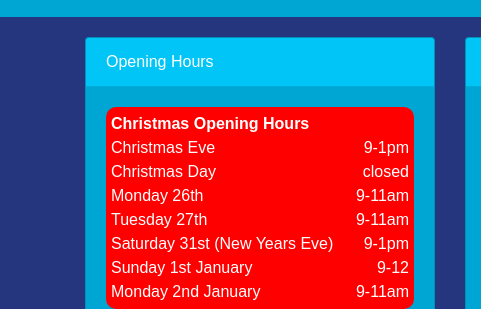
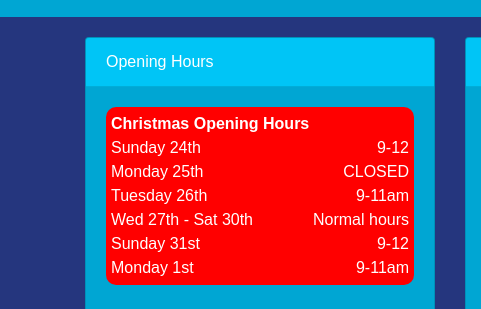
Before and after one commit to pete-wcs/pete-wcs.github.io, a plain HTML site: page index.html in a window 1280 px wide. Shown: the part 679-988 px from the top of the page, 0-481 px from the left. Drawn offline with nearby package versions, Linux system fonts and the light colour scheme; grey boxes are pictures that could not be loaded.

Commit message:
Update xmas opening hours.

```diff
--- a/index.html
+++ b/index.html
@@ -64,20 +64,18 @@
                         <div class="card-text">
                             <div class="xmas-opening2">
                                 <div><strong>Christmas Opening Hours</strong></div>
-                                <div class="align-left">Christmas Eve</div><div class="align-right">9-1pm</div>
+                                <div class="align-left">Sunday 24th</div><div class="align-right">9-12</div>
                                 <div class="align-clear"></div>
-                                <div class="align-left">Christmas Day</div><div class="align-right">closed</div>
+                                <div class="align-left">Monday 25th</div><div class="align-right">CLOSED</div>
                                 <div class="align-clear"></div>
-                                <div class="align-left">Monday 26th</div><div class="align-right">9-11am</div>
+                                <div class="align-left">Tuesday 26th</div><div class="align-right">9-11am</div>
                                 <div class="align-clear"></div>
-                                <div class="align-left">Tuesday 27th</div><div class="align-right">9-11am</div>
+                                <div class="align-left">Wed 27th - Sat 30th</div><div class="align-right">Normal hours</div>
                                 <div class="align-clear"></div>
 
-                                <div class="align-left">Saturday 31st (New Years Eve)</div><div class="align-right">9-1pm</div>
+                                <div class="align-left">Sunday 31st</div><div class="align-right">9-12</div>
                                 <div class="align-clear"></div>
-                                <div class="align-left">Sunday 1st January</div><div class="align-right">9-12</div>
-                                <div class="align-clear"></div>
-                                <div class="align-left">Monday 2nd January</div><div class="align-right">9-11am</div>
+                                <div class="align-left">Monday 1st</div><div class="align-right">9-11am</div>
                                 <div class="align-clear"></div>
                             </div>
 
```
